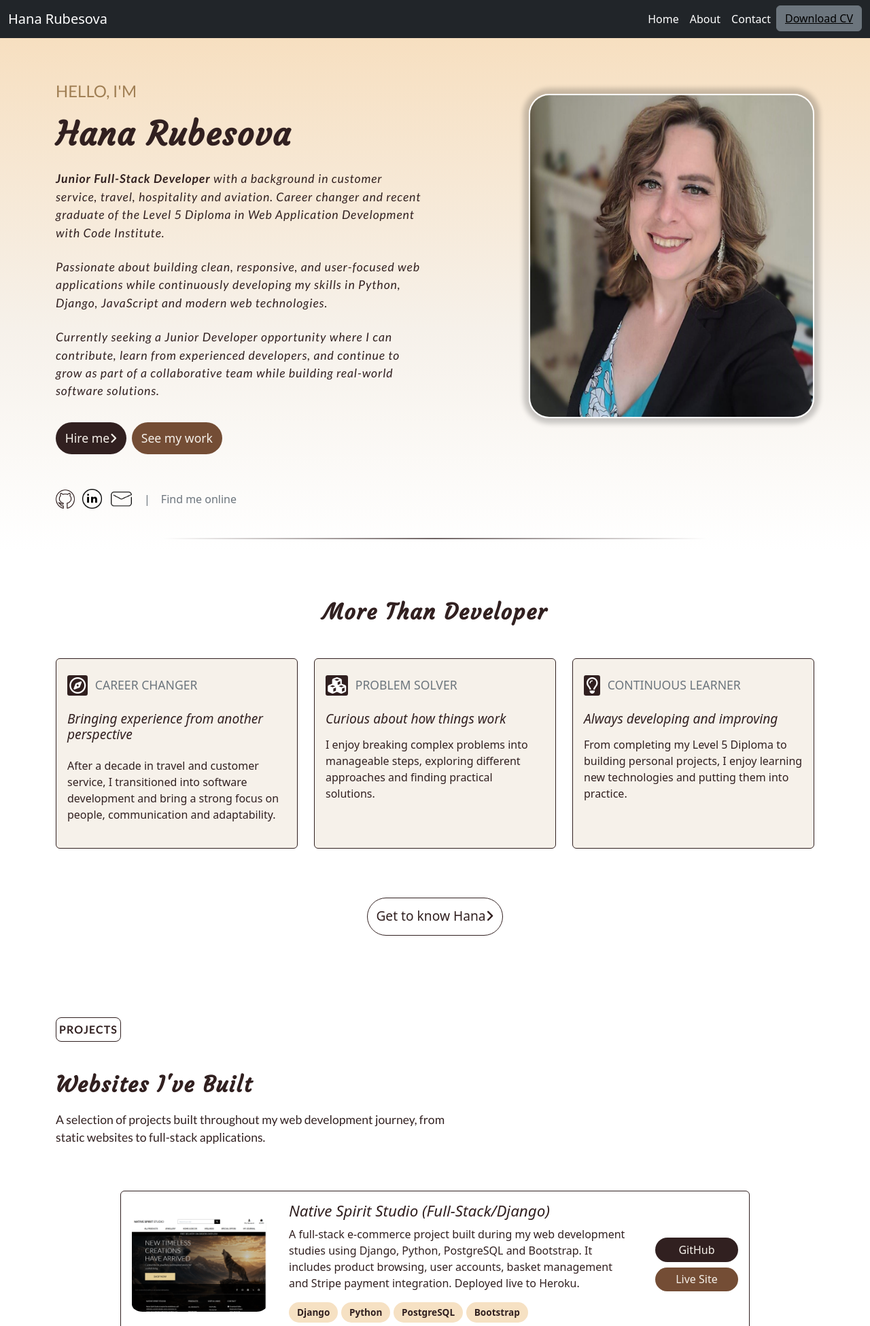
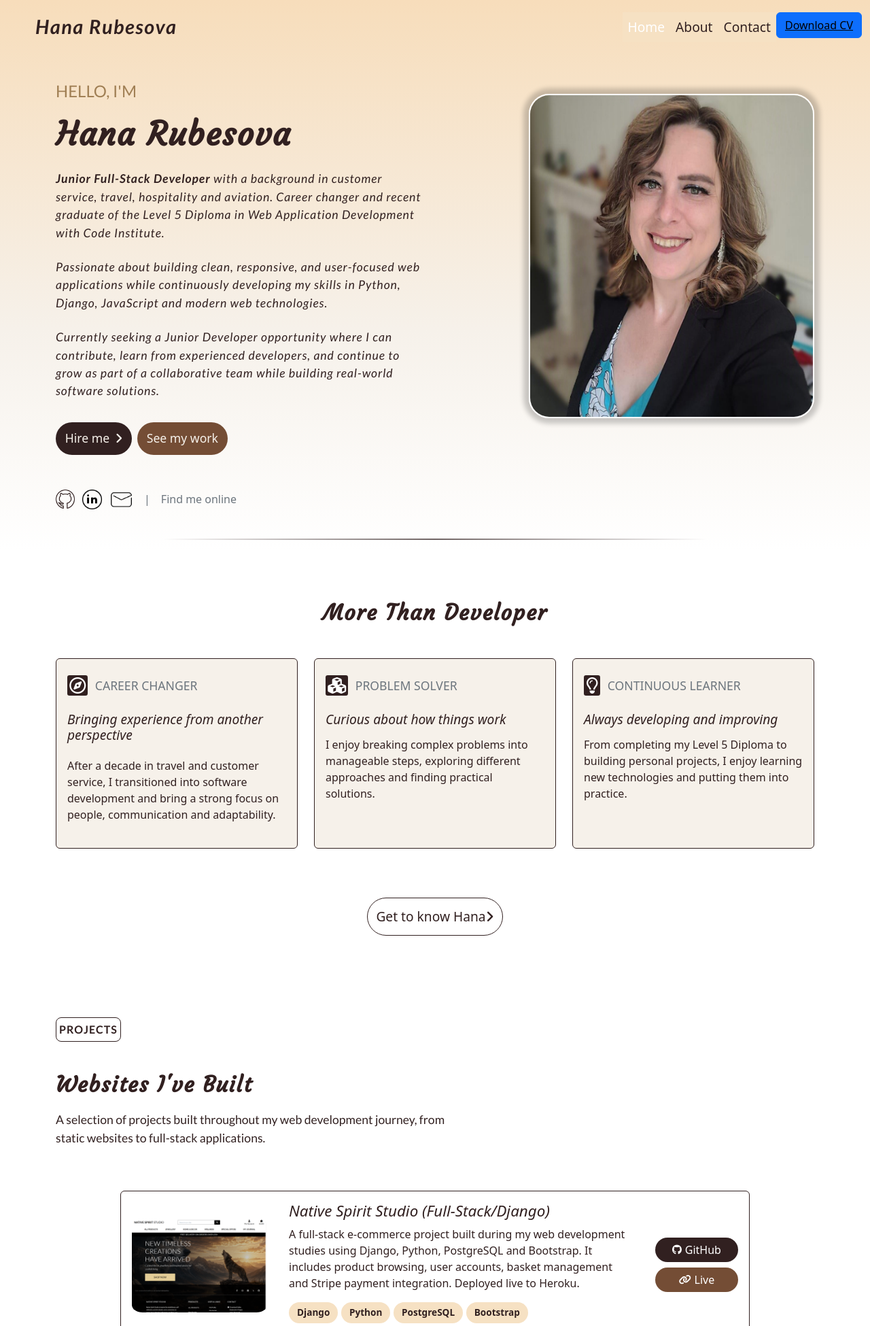
Before and after one commit to Rubina1978/portfolio-1.1, a Django app: page / in a window 1280 px wide. Shown: the top 1950 px of the page at 68% size. Run offline with Django 5.2, Linux system fonts and the light colour scheme; data comes from the database, SQL or seed files in the repository; some libraries are stand-ins or nearby versions.

Commit message:
style navbar and adding js

```diff
--- a/new_portfolio/static/css/base.css
+++ b/new_portfolio/static/css/base.css
@@ -8,6 +8,41 @@ body {
  background: #ffffff
 }
 
+.navbar {
+
+  background: transparent;
+  transition: background-color 0.3s ease;
+  height: 80px;
+}
+.navbar.scrolled {
+  background:rgb(246, 225, 195) ;
+  box-shadow: 0 3px 10px 0 rgba(0, 0, 0, 0.2);
+}
+
+.navbar-brand {
+    color: #312020;
+    font-size: 1.8rem;
+    font-weight: 600;
+    font-family: var(--secondary-font);
+    font-style: italic;
+    letter-spacing: 0.1rem;
+    margin-left: 40px;
+}
+
+.nav-link {
+ background-color: #F6E1C3;
+ color: #312020;
+ font-size: 1.2rem;
+ width: 100%;
+ max-width: 300px;
+
+
+}
+
+
+.nav-link .active {
+    color: #bd661a;
+}
 .me {
     background: linear-gradient(#f7ddbb 0%,  #f6f1ea 60%, #ffff 100%);
 }
@@ -20,6 +55,7 @@ body {
     color:#a07f54;
     margin-bottom: 20px;
     font-family: var(--secondary-font);
+
 }
 .image-me {
     margin-top: 10px;
@@ -40,7 +76,7 @@ html {
 }
 
 .hero-image-column {
-    margin-top: 1.5rem;
+    margin-top: 4rem;
 
 }
 
@@ -50,11 +86,13 @@ html {
     font-size: 1.6rem;
     font-weight: 600;
     color:#312020;
+
 }
 
 
 .intro, .projects-intro {
     font-family: var(--secondary-font);
+
     /* font-size: 0.9rem; */
 }
 .hr-wrap {
@@ -119,21 +157,67 @@ html {
 
 }
 
-.custom-btn-hire,  .custom-btn-git {
+.custom-btn-hire {
     border-radius: 50px;
-    padding: 0.4rem 0.6rem;
+    padding: 0.8rem 1.4rem;
+    min-height: 48px;
+    line-height: 1.2;
     font-weight: 500;
     background-color: #312020;
     color: #f6f1ea;
-
+    display: inline-flex;
+    align-items: center;
+    justify-content: center;
+    gap: 0.5rem;
 }
 
-.custom-btn-see-work, .custom-btn-live {
+.custom-btn-see-work {
     border-radius: 50px;
-    padding: 0.4rem 0.6rem;
+    padding: 0.8rem 1.4rem;
+    min-height: 48px;
+    line-height: 1.2;
     font-weight: 500;
     background-color: #744d35;
     color:#f6f1ea;
+    display: flex;
+    align-items: center;
+    justify-content: center;
+    gap: 0.5rem;
+}
+
+.custom-btn-git, .custom-btn-live {
+    border-radius: 50px;
+    padding: 0.4rem 0.8rem;
+    min-height: 36px;
+    line-height: 1.3;
+    font-weight: 500;
+    display: inline-flex;
+    align-items: center;
+    justify-content: center;
+    gap: 0.3rem;
+    text-decoration: none;
+}
+
+.action-buttons {
+    display: flex;
+    flex-direction: column;
+    gap: 0.5rem;
+}
+
+.action-buttons i {
+    margin: 0;
+    font-size: 0.9rem;
+}
+
+.custom-btn-git {
+    background-color: #312020;
+    color: #ffffff;
+    font-size: 0.9rem;
+}
+.custom-btn-live {
+   background-color: #744d35 ;
+   color: #ffffff;
+   font-size: 0.9rem;
 }
 
 .custom-btn-git:hover, .custom-btn-hire:hover {
@@ -344,6 +428,13 @@ footer .custom-btn:hover {
   display: block;
 }
 
+@media (max-width: 767.98px) {
+  .action-buttons {
+    flex-direction: row;
+    justify-content: center;
+  }
+}
+
 @media (min-width:768px) {
     .hero-image-column {
         margin-top: 60px;
--- /dev/null
+++ b/new_portfolio/static/javascript/index.js
@@ -0,0 +1,5 @@
+const navbar = document.querySelector(".navbar");
+
+window.addEventListener("scroll", () => {
+    navbar.classList.toggle("scrolled", window.scrollY > 50);
+});
--- a/new_portfolio/templates/base.html
+++ b/new_portfolio/templates/base.html
@@ -27,11 +27,12 @@
         {% endblock %}
 
         {% block corejs %}
-        <script src="https://cdn.jsdelivr.net/npm/bootstrap@5.2.3/dist/js/bootstrap.bundle.min.js"></script>
-
+        <script src="{% static 'javascript/index.js' %}" defer></script>
+        <script src="https://cdn.jsdelivr.net/npm/bootstrap@5.2.3/dist/js/bootstrap.bundle.min.js" defer></script>
         {% endblock %}
 
         {% block extra_js %}
+
         {% endblock %}
 
         <title>New Portfolio{% block extra_title %}{% endblock %}</title>
@@ -40,9 +41,9 @@
 
     <body>
         <header>
-            <nav class="navbar navbar-expand-lg bg-dark fixed-top">
+            <nav class="navbar navbar-expand-lg  fixed-top">
                 <div class="container-fluid">
-                    <a class="navbar-brand text-white" href="{% url 'home' %}">Hana Rubesova</a>
+                    <a class="navbar-brand" href="{% url 'home' %}">Hana Rubesova</a>
                     <button class="navbar-toggler" type="button" data-bs-toggle="collapse" data-bs-target="#navbarNav" aria-controls="navbarNav" aria-expanded="false" aria-label="Toggle navigation">
                     <span class="navbar-toggler-icon"></span>
                     </button>
@@ -52,18 +53,19 @@
                         <a class="nav-link active text-white" aria-current="page" href="#">Home</a>
                         </li>
                         <li class="nav-item">
-                        <a class="nav-link text-white" href="#">About</a>
+                        <a class="nav-link" href="#">About</a>
                         </li>
                         <li class="nav-item">
-                        <a class="nav-link text-white">Contact</a>
+                        <a class="nav-link">Contact</a>
                         </li>
                         <li class="nav-item">
-                        <button class="btn btn-secondary"><a href="#" class="text-black">Download CV</a>
+                        <button class="btn btn-primary custom-btn-nav"><a href="#" class="text-black">Download CV</a>
                         </li>
                     </ul>
                     </div>
                 </div>
             </nav>
+
         </header>
         <main class="flex-grow">
             {% block content %}
--- a/new_portfolio/templates/home/index.html
+++ b/new_portfolio/templates/home/index.html
@@ -128,9 +128,11 @@
                             </div>
                         </div>
                         <div class="col-md-2">
-                            <div class="card-body d-flex flex-column gap-2">
-                                <a href="{{ project.github_url }}" class="btn btn-sm custom-btn-git" target="_blank" rel="noopener">GitHub</a>
-                                <a href="{{ project.live_url }}" class="btn btn-sm custom-btn-live" target="_blank" rel="noopener">Live Site</a>
+                            <div class="card-body">
+                                <div class="action-buttons ">
+                                <a href="{{ project.github_url }}" class="btn btn-sm custom-btn-git" target="_blank" rel="noopener"><i class="fa-brands fa-github"></i>GitHub</a>
+                                <a href="{{ project.live_url }}" class="btn btn-sm custom-btn-live" target="_blank" rel="noopener"><i class="fa-solid fa-link"></i>Live</a>
+                                </div>
                             </div>
                         </div>
                     </div>
```
